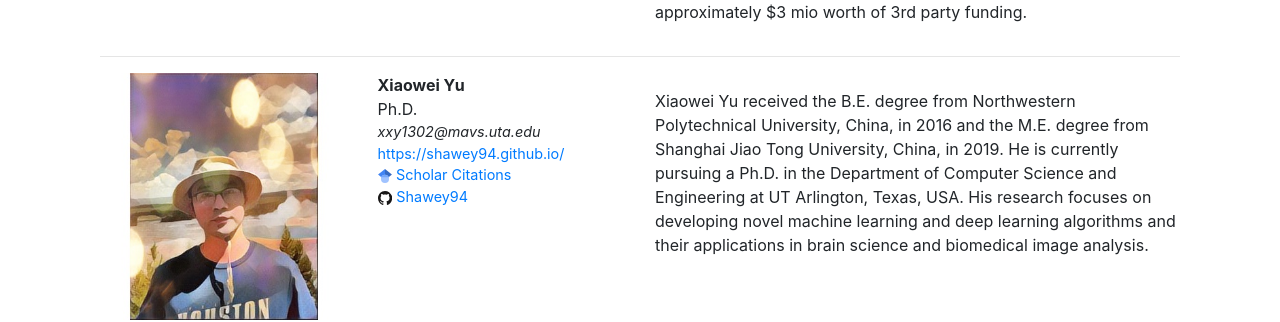
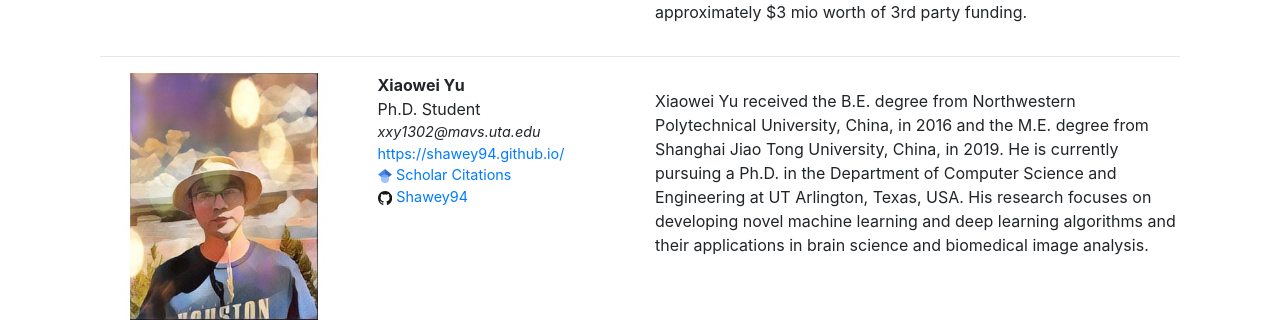
Before and after one commit to Deep-MI/Deep-MI.github.io, a Jekyll site: the page built from members/index.html, in a window 1280 px wide and 900 px high, scrolled down 1023 px. Shown: the part 161-483 px from the top of the window. Built offline with Jekyll 4.4.1, drawn with Linux system fonts in a browser that asks for light colours; nearby versions of some CDN libraries; comment, search, counter and statistics services are not loaded.

Commit message:
Update members.yml

```diff
--- a/_data/members.yml
+++ b/_data/members.yml
@@ -44,7 +44,7 @@
 
 - name: Xiaowei Yu
   image: /static/img/members/Xiaowei Yu.jpg
-  position: Ph.D.
+  position: Ph.D. Student
   email: xxy1302@mavs.uta.edu
   website: https://shawey94.github.io/
   scholar: Kc1FjToAAAAJ
```
